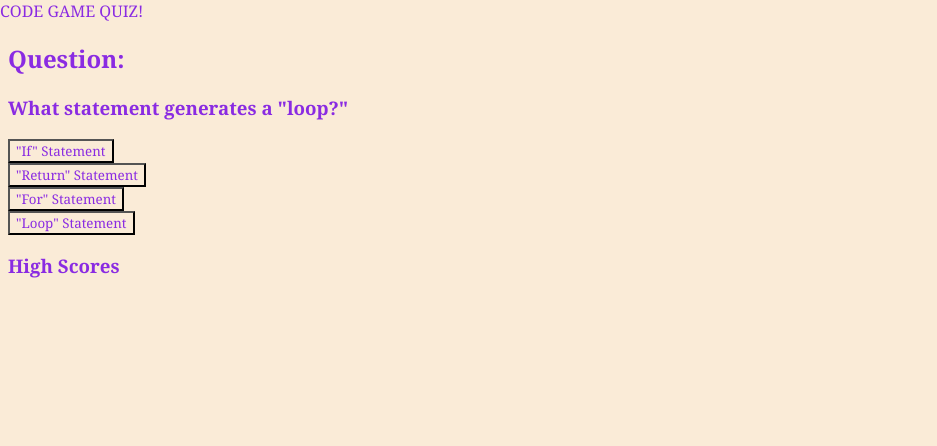
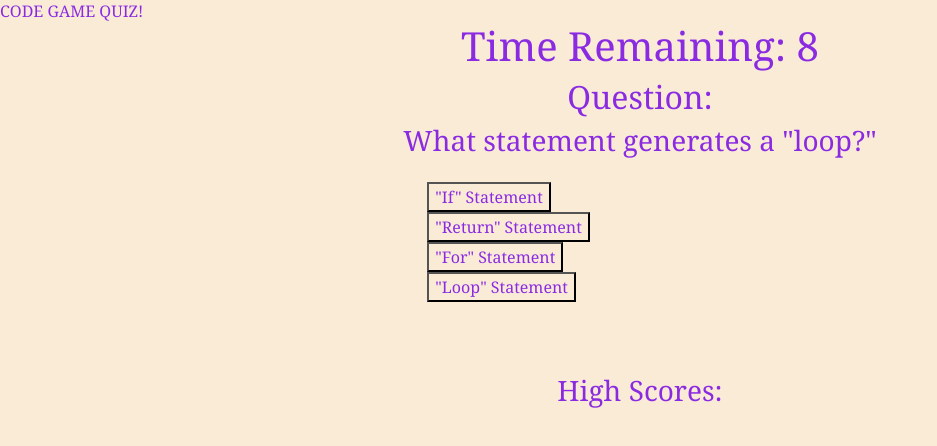
Before and after one commit to andypieratt/code-quiz-challenge, a plain HTML site: page index.html in a window 1280 px wide. Both pictures are taken after a click on the button "START". Shown: the whole page, without its empty margins (0-937 px from the left). Drawn offline with nearby package versions, Linux system fonts and the light colour scheme.

Commit message:
added timer and aadd playable functionality and some css to the game

```diff
--- a/Assets/js/script.js
+++ b/Assets/js/script.js
@@ -1,7 +1,7 @@
-// Button Variables
+// BUTTON VARIABLES
 var $startBtn = $("#start-btn");
 
-// Question and Answer Variables
+// QUESTION AND ANSWER VARIABLES
 var questionsArr = [
   {
     question: 'What statement generates a "loop?"',
@@ -45,42 +45,56 @@ var $questions = $("#questions");
 var $questionContainer = $("#question-container");
 var questionIndex = -1;
 
-var secondsRemaining = 30;
+// TIMER VARIABLES
+var secondsRemaining = 10;
+var $timerText = $("#game-timer");
 
-// Welcome Screen Variables
+// WELCOME SCREEN VARIABLES
 var $openScreen = $("#opening-screen");
 
-// Highscore Variables
+// HIGHSCORE VARIABLES
 var $scoreList = $("#high-scores");
 var score = 0;
 
-// Opening Screen Call
+// WELCOME SCREEN CALL
 openingScreen();
 
-// Welcome Screen Function
+// WELCOME SCREEN FUNCTION
 function openingScreen() {
-  // Hide Questions
+  // HIDE QUESTIONS
   $questionContainer.hide();
 }
 
-// Start Game Call
+// START GAME CALL
 $startBtn.on("click", startGame);
 
-// Start Game Function
+// START GAME FUNCTION
 function startGame() {
   console.log("Start");
-  // Hide Start Button
+  // HIDE START BUTTON
   $startBtn.hide();
-  // Hide Welcome Screen
+  // HIDE WELCOME SCREEN
   $openScreen.hide();
-  // Show QUESTION 1
+  // SHOW QUESTION
   $questionContainer.show();
   questionIndex = 0;
   showQuestion(questionIndex);
-  // Being Timer Countdown
+  // SETTING AND BEGINNING TIMER COUNT-DOWN
+  secondsRemaining = 10;
+  score = 0;
+
+  var gameTimer = setInterval(() => {
+    secondsRemaining--;
+    $timerText.text("Time Remaining: " + secondsRemaining);
+
+    if (secondsRemaining === 0) {
+      clearInterval(gameTimer);
+      endGame();
+    }
+  }, 1000);
 }
 
-// // QUESTION FUNCTION
+// QUESTION FUNCTION
 function showQuestion(questionIndex) {
   var questionObj = questionsArr[questionIndex];
   $questions.text(questionObj.question);
@@ -101,6 +115,7 @@ function showQuestion(questionIndex) {
   }
 }
 
+// INCREMENT QUESTION FUNCTION
 function incrementQuestion() {
   questionIndex++;
   if (questionsArr.length > questionIndex) {
@@ -110,14 +125,15 @@ function incrementQuestion() {
   }
 }
 
-// END GAME
+// END GAME FUNCTION
 function endGame() {
-  // Show Start Button
-  $startBtn.show();
-  //Alert Score
-  //Capture User Initials
+  // HIDE QUESTIONS
+  $questionContainer.hide();
+  // ALERT USER OF THEIR SCORE
+  alert("Your score is " + score);
+  // CAPTURE USER INITIALS
   var userInitials = prompt("Enter Intials to Store Highscore!");
-  //Save Score and Initials to Local Storage
+  // SAVE SCORE AND INITIALS TO LOCAL STORAGE
   var currentScores = JSON.parse(localStorage.getItem("highscore")) || [];
   var userObj = {
     userInitials,
@@ -126,22 +142,22 @@ function endGame() {
 
   currentScores.push(userObj);
   localStorage.setItem("highscore", JSON.stringify(currentScores));
-  // Re-render High Scores
+  // RE-RENDER HIGHSCORES
   renderScores();
 }
 
-// RENDER HIGH SCORES
+// RENDER HIGH SCORES FUNCTION
 function renderScores() {
-  // Get Current Local Storage Data
+  // GET CURRENT LOCAL STORAGE DATA
   var currentScores = JSON.parse(localStorage.getItem("highscore")) || [];
-  // Clear High Score Field
+  // CLEAR HIGHSCORE FIELD
   $scoreList.empty();
-  // Loop Through Array of Score Objects
+  // LOOP THROUGH SCORE OBJECTS
   for (var i = 0; i < currentScores.length; i++) {
     var scoreObj = currentScores[i];
     var newLi = $("<li>", { class: "list-item" });
     newLi.text(scoreObj.userInitials + "---------" + scoreObj.score);
-
+    // APPEND SCORES TO DOCUMENT
     $scoreList.append(newLi);
   }
 }
--- a/index.html
+++ b/index.html
@@ -4,47 +4,53 @@
     <meta charset="UTF-8">
     <meta http-equiv="X-UA-Compatible" content="IE=edge">
     <meta name="viewport" content="width=device-width, initial-scale=1.0">
+    <title>CODE GAME QUIZ!</title>
+    <!--BOOTSTRAP CSS-->
+    <link href="https://cdn.jsdelivr.net/npm/bootstrap@5.1.3/dist/css/bootstrap.min.css" rel="stylesheet"
+        integrity="sha384-1BmE4kWBq78iYhFldvKuhfTAU6auU8tT94WrHftjDbrCEXSU1oBoqyl2QvZ6jIW3" crossorigin="anonymous">
+    <!--CUSTOM CSS-->
     <link rel="stylesheet" href="./Assets/css/style.css"/>
-    <title>CODE GAME QUIZ!</title>
 </head>
+
 <body>
-    <!--Opening Header-->
-    <section id="opening-screen">
+    <!--OPENING HEADER-->
+    <section class="text-center p-5" id="opening-screen">
     <h1>Welcome to the game of coding knowledge!</h1>
     <p id="start-text">Press the "START" button to test your chops and beat your high score!</p>
 
-    <!--Button Section-->
-        <!--Start Button-->
-        <div>
+    <!--BUTTON SECTION-->
+        <!--START BUTTON-->
+        <div class="d-flex justify-content-center">
             <button id="start-btn">START</button>
         </div>
     </section>
 
-    <!--Questions Section-->
-    <section>
+    <!--QUESTIONS SECTION-->
+    <section class="d-flex justify-content-center align-items-center">
         <div id="question-container">
-            <h2>Question: </h2>
-            <h3 id="questions"></h3>
-            <div id="answers">
+            <h1 class="text-center" id="game-timer">TIME REMAINING: </h1>
+            <h2 class="text-center">Question: </h2>
+            <h3 class="text-center" id="questions"></h3>
+            <div class="text-center d-block justify-content-space-between  m-3 p-2" id="answers">
             </div>
         </div>
     </section>
 
-    <!--High Score List-->
-    <section>
+    <!--HIGHSCORE LIST-->
+    <section class="d-flex justify-content-center flex-column align-items-center p-5">
         <div>
-            <h3>High Scores</h3>
-            <ul id="high-scores">
+            <h3 class="text-center">High Scores:</h3>
+            <ul class="list-group list-group-flush" id="high-scores">
                 <!-- <li class="list-item"></li> -->
             </ul>
         </div>
     </section>
 
-    <!--JQUERY Import JS-->
+    <!--JQUERY IMPORT JS-->
     <script src="https://cdnjs.cloudflare.com/ajax/libs/jquery/3.6.0/jquery.min.js"
         integrity="sha512-894YE6QWD5I59HgZOGReFYm4dnWc1Qt5NtvYSaNcOP+u1T9qYdvdihz0PPSiiqn/+/3e7Jo4EaG7TubfWGUrMQ=="
         crossorigin="anonymous" referrerpolicy="no-referrer"></script>
-    <!--Custom JS-->
+    <!--CUSTOM JS-->
     <script src="./Assets/js/script.js"></script>
 </body>
 </html>
```
